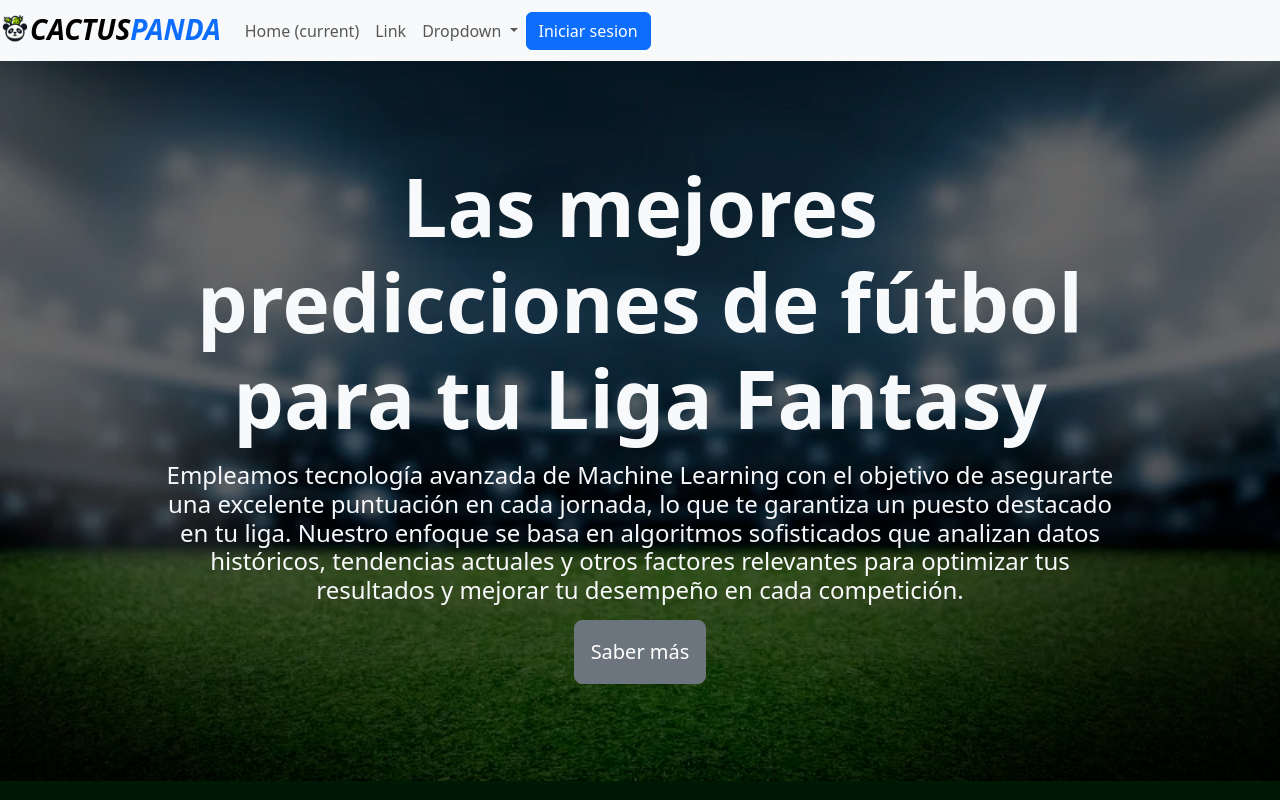
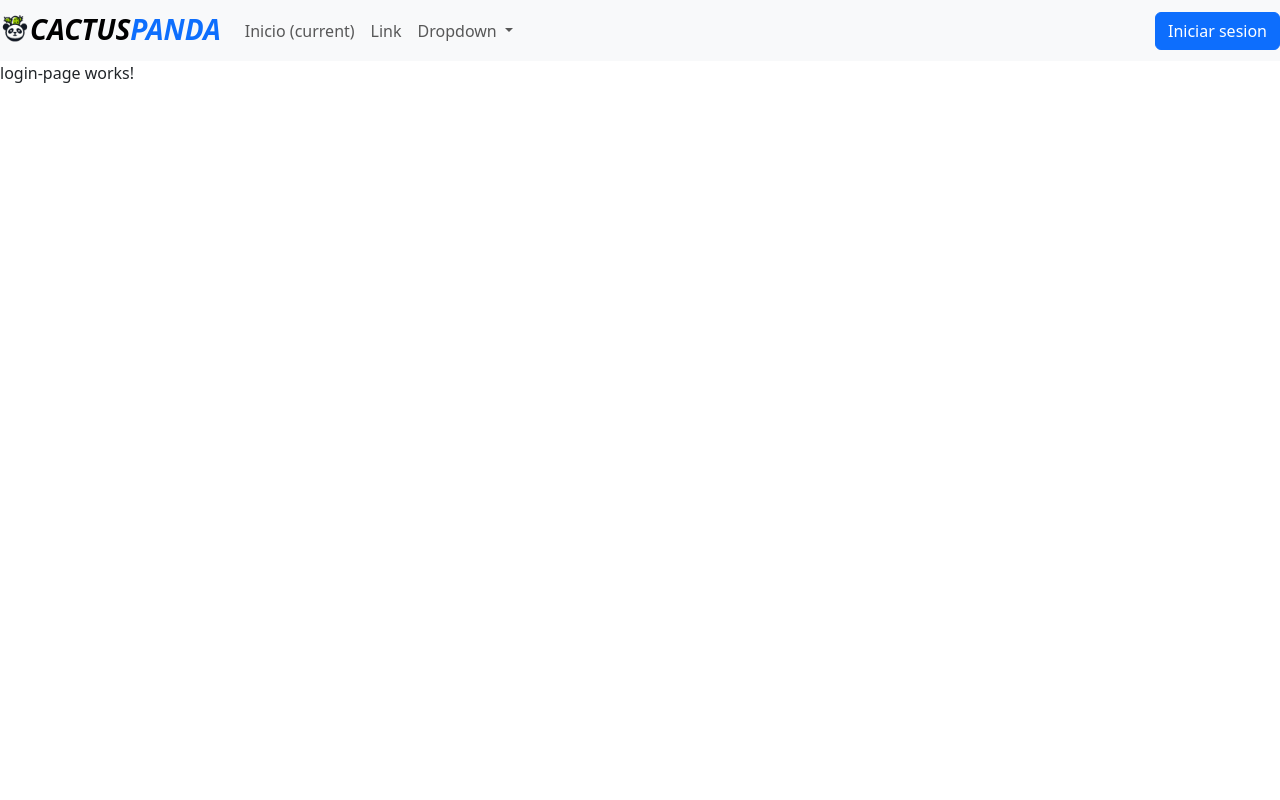
Before and after one commit to fab24x/cactusPanda, an Angular app: page /#/login in a window 1280 px wide. Shown: the top 800 px of the page. Built offline with nearby package versions, Linux system fonts and the light colour scheme.

Commit message:
Router activo

```diff
--- a/src/app/app-routing.module.ts
+++ b/src/app/app-routing.module.ts
@@ -1,10 +1,16 @@
 import { NgModule } from '@angular/core';
 import { RouterModule, Routes } from '@angular/router';
 
-const routes: Routes = [];
+import { LoginPageComponent } from './login-page/login-page.component';
+import { LandingPageComponent } from './landing-page/landing-page.component';
+
+const routes: Routes = [
+  {path: '', component: LandingPageComponent},
+  {path: 'login', component: LoginPageComponent}
+];
 
 @NgModule({
-  imports: [RouterModule.forRoot(routes)],
+  imports: [RouterModule.forRoot(routes, {useHash: true})], //https://medium.com/@jsmuster/enrutamiento-de-angular-en-5-minutos-spanish-dfbadc2c1cb7
   exports: [RouterModule]
 })
 export class AppRoutingModule { }
--- a/src/app/app.component.html
+++ b/src/app/app.component.html
@@ -1,4 +1,4 @@
 <main>
   <app-header></app-header>
-  <app-landing-page></app-landing-page>
+  <router-outlet></router-outlet>
 </main>
--- a/src/app/header/header.component.html
+++ b/src/app/header/header.component.html
@@ -11,7 +11,7 @@
   <div class="collapse navbar-collapse" id="navbarSupportedContent">
     <ul class="navbar-nav mr-auto">
       <li class="nav-item active">
-        <a class="nav-link" href="#">Home <span class="sr-only">(current)</span></a>
+        <a class="nav-link">Inicio <span class="sr-only">(current)</span></a>
       </li>
       <li class="nav-item">
         <a class="nav-link" href="#">Link</a>
@@ -28,6 +28,6 @@
         </div>
       </li>
     </ul>
-    <a href="/iniciar-sesion" class="btn btn-primary">Iniciar sesion</a>
   </div>
+  <a href="/iniciar-sesion" class="btn btn-primary" routerLink="/login">Iniciar sesion</a>
 </nav>
--- /dev/null
+++ b/src/app/login-page/login-page.component.html
@@ -0,0 +1 @@
+<p>login-page works!</p>
```
Also changed, not shown: src/app/app.module.ts (+9 -4 lines), src/app/login-page/login-page.component.ts (added, +10 -0 lines), src/app/login-page/login-page.component.scss (added), 1 other file (tests, documents, lock files or other folders).
